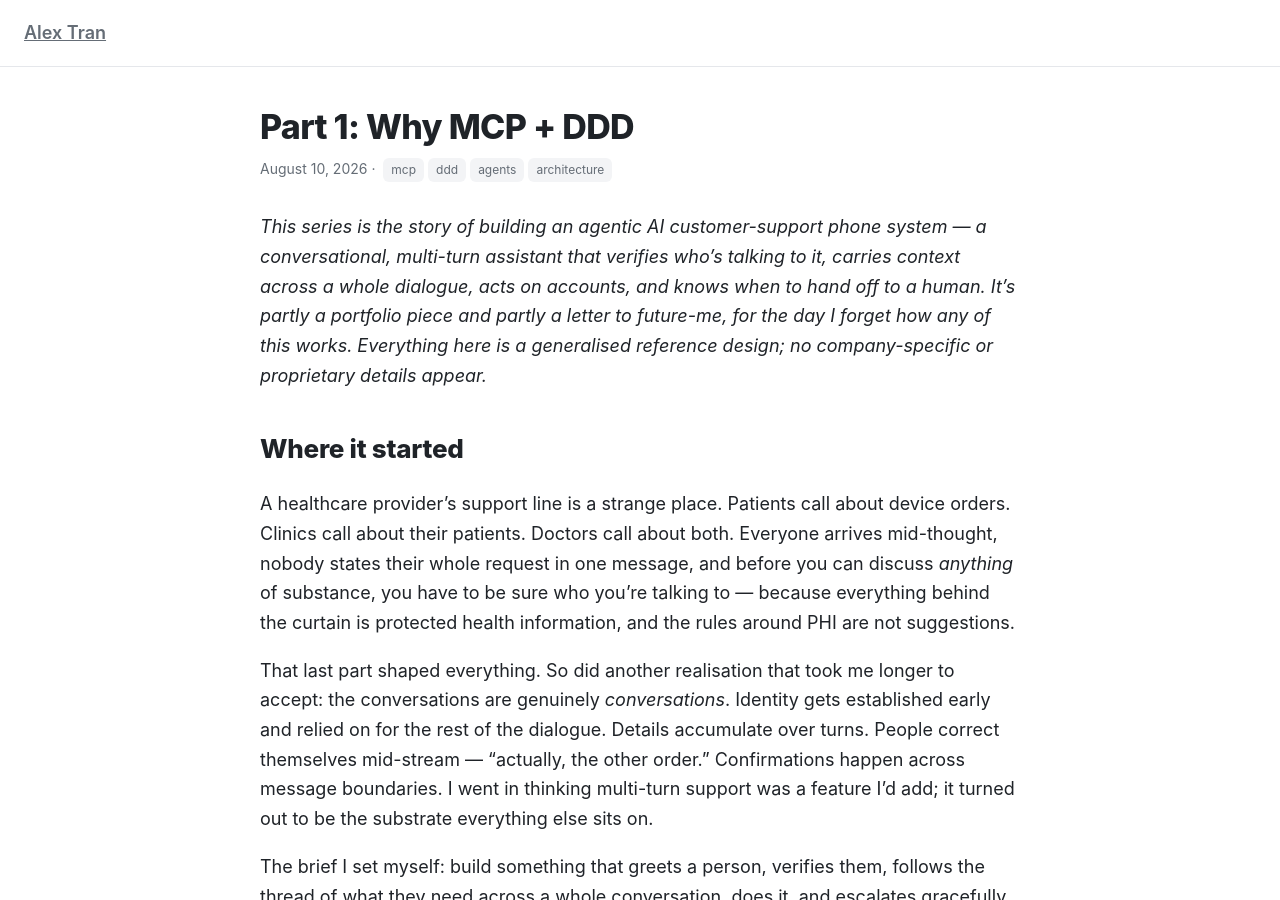
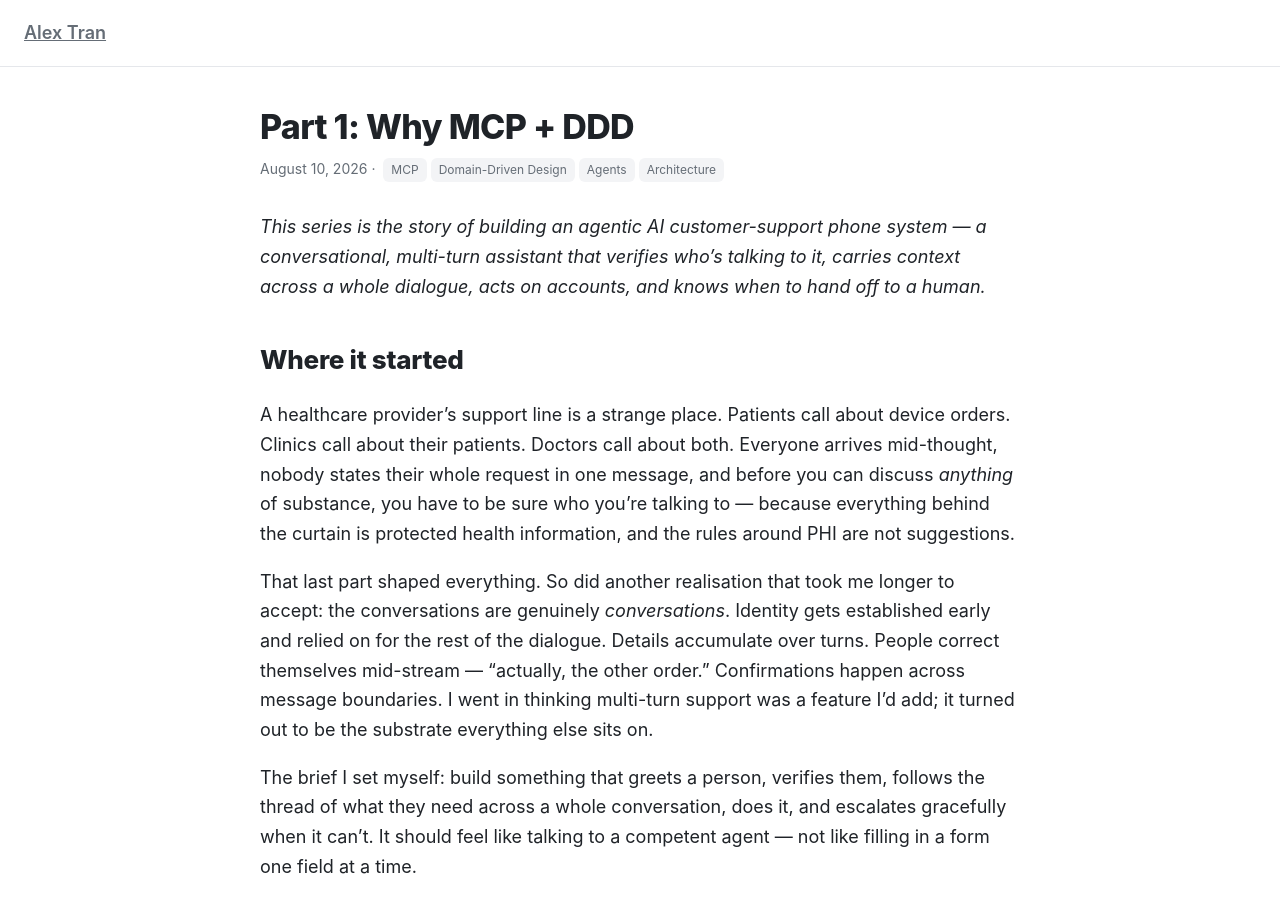
Before and after one commit to tungnhitran/tungnhitran.github.io, a Jekyll site: the page built from _posts/2026-08-10-why-mcp-and-ddd.md, in a window 1280 px wide and 900 px high. Built offline with Jekyll 4.4.1, drawn with Linux system fonts in a browser that asks for light colours.

Commit message:
edit 1st post

```diff
--- a/_config.yml
+++ b/_config.yml
@@ -1,6 +1,5 @@
 title: Alex Tran
 author: Alex Tran
-future: true
 description: >-
   Building agentic AI systems — notes on MCP, Domain-Driven Design,
   and getting LLM-driven products production-ready.
--- a/_posts/2026-08-10-why-mcp-and-ddd.md
+++ b/_posts/2026-08-10-why-mcp-and-ddd.md
@@ -1,12 +1,12 @@
 ---
 layout: post
 title: "Part 1: Why MCP + DDD"
-date: 2026-08-10 09:00:00 +1000
+date: 2026-08-10 20:00:00 +1000
 series: "Building an Agentic AI Support System in Healthcare Context"
-tags: [mcp, ddd, agents, architecture]
+tags: [MCP, Domain-Driven Design, Agents, Architecture]
 ---
 
-*This series is the story of building an agentic AI customer-support phone system — a conversational, multi-turn assistant that verifies who's talking to it, carries context across a whole dialogue, acts on accounts, and knows when to hand off to a human. It's partly a portfolio piece and partly a letter to future-me, for the day I forget how any of this works. Everything here is a generalised reference design; no company-specific or proprietary details appear.*
+*This series is the story of building an agentic AI customer-support phone system — a conversational, multi-turn assistant that verifies who's talking to it, carries context across a whole dialogue, acts on accounts, and knows when to hand off to a human.*
 
 ## Where it started
 
```
